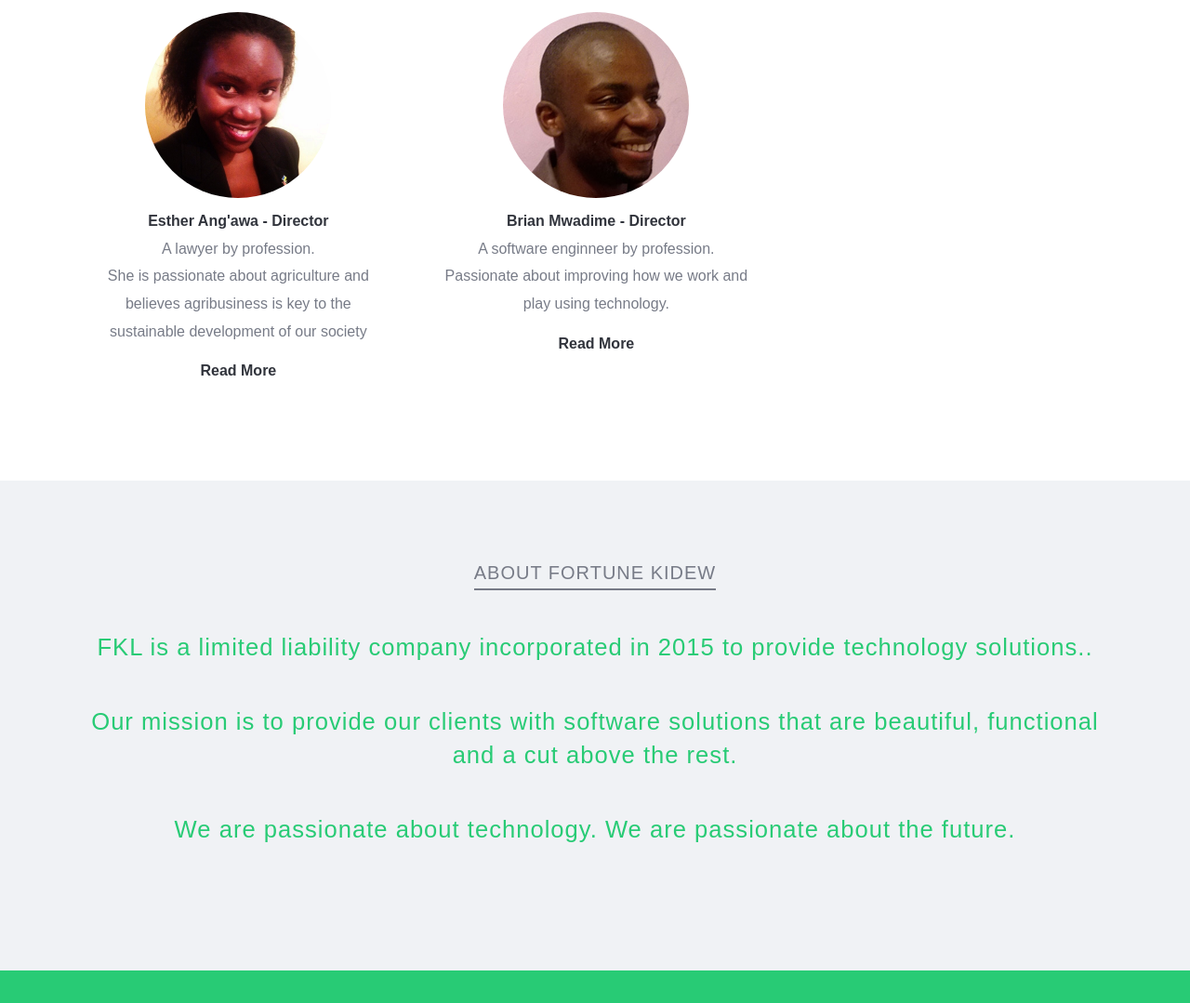
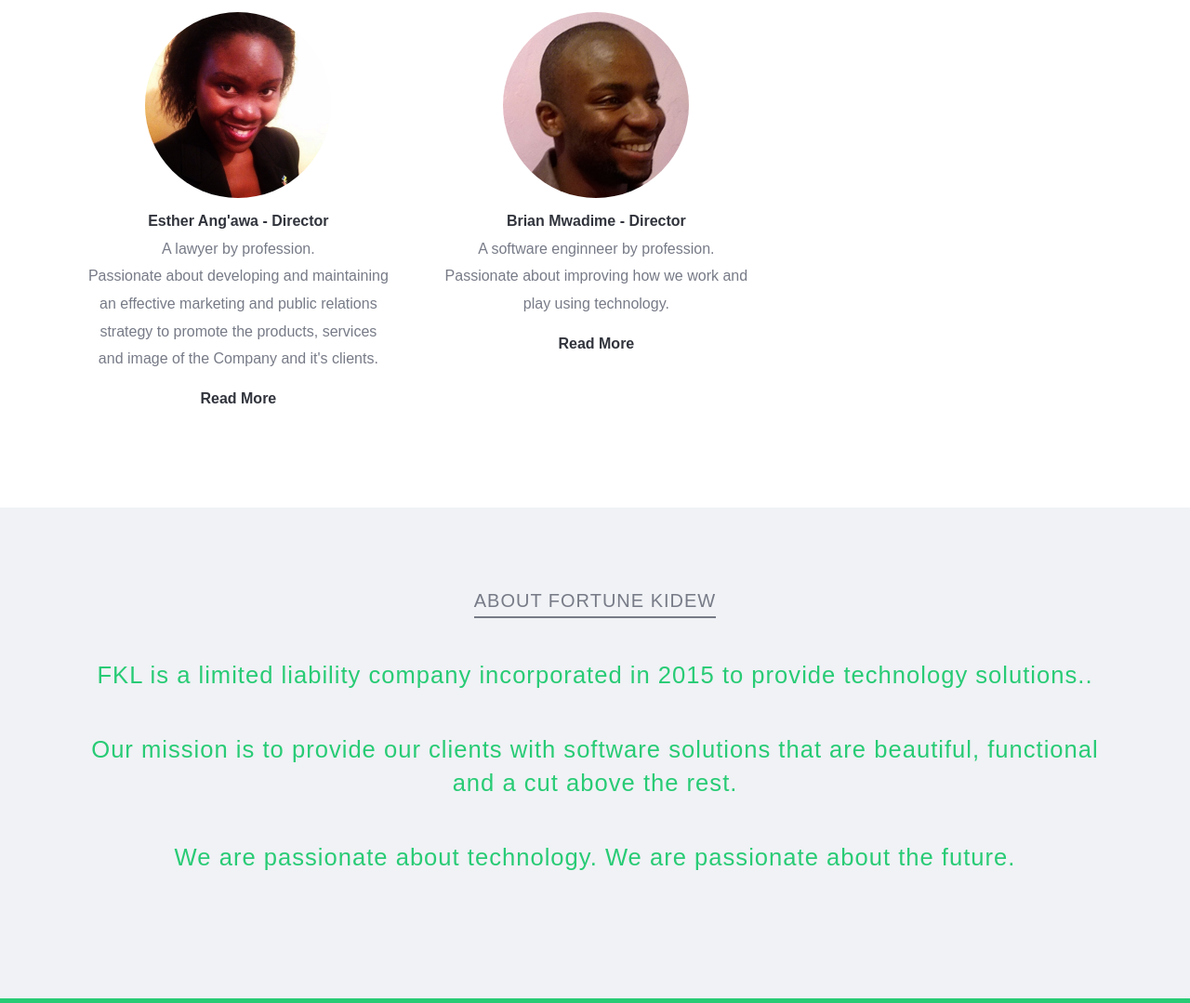
Before and after one commit to brianmwadime/fortunekidew, a plain HTML site: page index.html in a window 1280 px wide. Shown: the part 2267-3346 px from the top of the page at 93% size. Drawn offline with nearby package versions, Linux system fonts and the light colour scheme; a script that the page names is missing.

Commit message:
ammends Team section.

```diff
--- a/index.html
+++ b/index.html
@@ -313,7 +313,7 @@
             <img class="img-circular" src="images/team/adero.jpg" />
             <p><strong class="highlight">Esther Ang'awa - Director</strong></p>
             <p>A lawyer by profession.</p>
-            <p>She is passionate about agriculture and believes agribusiness is key to the sustainable development of our society</p>
+            <p>Passionate about developing and maintaining an effective marketing and public relations strategy to promote the products, services and image of the Company and it's clients.</p>
             <a class="team-links" href="team.html#angawas-section"><strong class="highlight">Read More</strong></a>
           </div>
 
```
